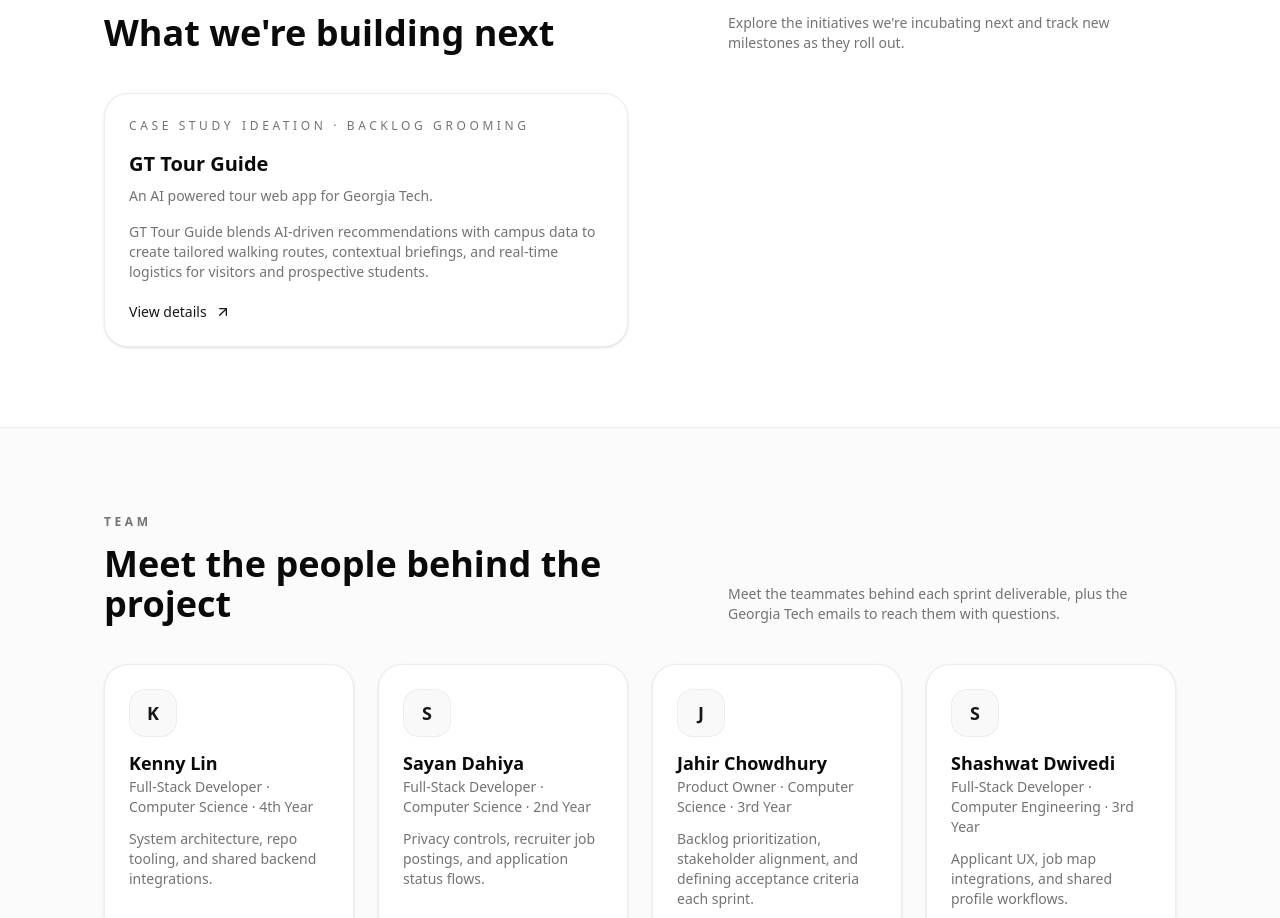
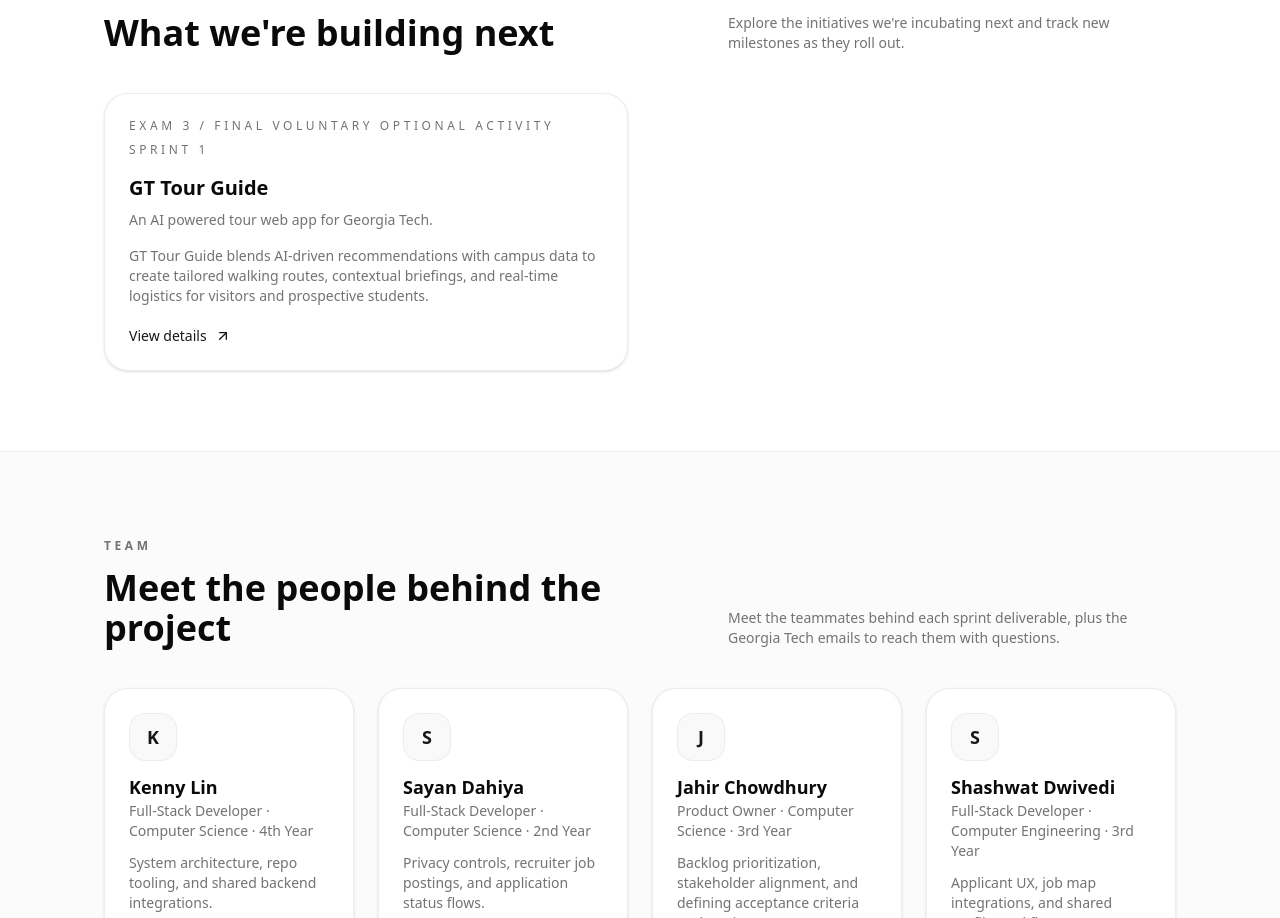
Before and after one commit to KennyKeni/CS-2340-Team-6-Team-Website, a React (Vite) app: page / in a window 1280 px wide. Shown: the part 2045-2963 px from the top of the page. Built offline with nearby package versions, Linux system fonts and the light colour scheme.

Commit message:
small change

```diff
--- a/src/components/home/additional-projects.tsx
+++ b/src/components/home/additional-projects.tsx
@@ -37,7 +37,7 @@
           >
             <div className="space-y-4">
               <div className="flex flex-wrap gap-2 text-xs uppercase tracking-[0.3em] text-muted-foreground">
-                <span>Case Study</span>
+                <span>Exam 3 / Final Voluntary Optional Activity</span>
                 {project.status && <span>{project.status}</span>}
               </div>
               <div>
--- a/src/data/projects.ts
+++ b/src/data/projects.ts
@@ -144,7 +144,7 @@
     techStack: ["Django", "SQLite", "Google Maps API"],
     repoLink: "#",
     liveSite: "",
-    status: "Ideation · Backlog grooming",
+    status: "Sprint 1",
     overview: {
       problem:
         "Visitors rely on generic campus tours that overlook specialized labs, student-led initiatives, and the context prospects need to picture life at Georgia Tech.",
--- a/src/pages/project-page.tsx
+++ b/src/pages/project-page.tsx
@@ -27,7 +27,7 @@
           <div className="space-y-6">
             <div className="inline-flex items-center gap-3">
               <span className="rounded-full border border-border bg-background/40 px-3 py-1 text-xs font-semibold uppercase tracking-[0.3em] text-muted-foreground">
-                Case Study
+                Exam 3 / Final Voluntary Optional Activity
               </span>
               <span className="rounded-full border border-border bg-background/40 px-3 py-1 text-xs font-semibold uppercase tracking-[0.2em] text-muted-foreground">
                 {project.slug}
```
